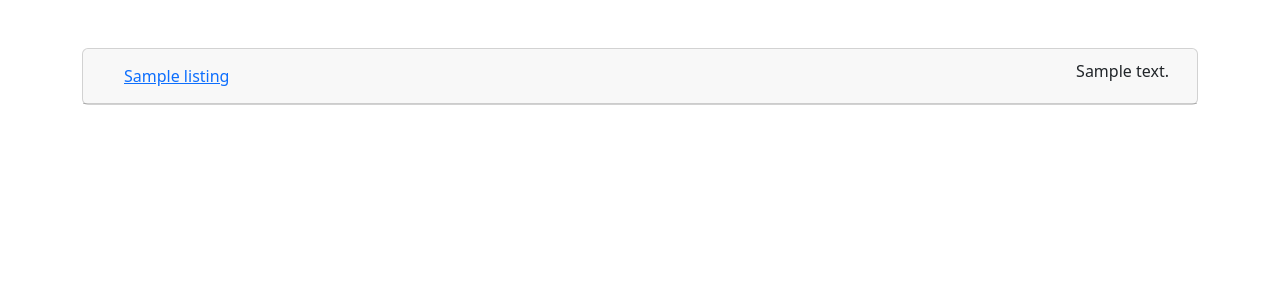
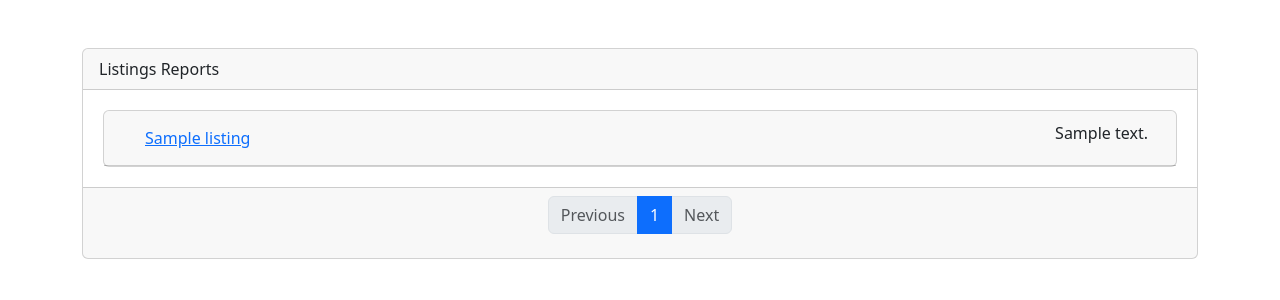
Before and after one commit to bagheriAlmas/django_reservation_system, a Django app: template src/templates/pages/listings_report.html in a window 1280 px wide. Shown: the top 300 px of the page. Run offline with Django 4.2, Linux system fonts and the light colour scheme; the template is opened without the code that fills it: most values are stand-ins (such as "Sample title", 1, 10 or a date in 2020); some libraries are stand-ins or nearby versions.

Commit message:
Add pagination in template

```diff
--- a/src/templates/pages/listings_report.html
+++ b/src/templates/pages/listings_report.html
@@ -4,9 +4,15 @@
 {% endblock %}
 
 {% block content %}
+
+    <div class="card">
+        <div class="card-header">
+            Listings Reports
+        </div>
+        <div class="card-body">
             <div id="accordion">
                 {% for listing in listings %}
-            <div class="card">
+                    <div class="card m-1">
                         <div class="card-header" id="heading{{ listing.id }}">
                             <h5 class="mb-0">
                                 <div class="container-fluid">
@@ -47,7 +53,8 @@
                                     </tr>
                                     </thead>
                                     <tbody>
-                            {% for reservation in listing.reservations.all %}
+                                    {% for reservation in listing.reservations.all|slice:":10" %}
+
                                         <tr>
                                             <th scope="row">{{ forloop.counter }}</th>
                                             <td>{{ reservation.name }}</td>
@@ -56,11 +63,68 @@
                                             <td>{{ reservation.get_difference_date_days }}</td>
                                         </tr>
                                     {% endfor %}
+
                                     </tbody>
+
                                 </table>
+                                {% if listing.reservations.count > 10 %}
+                                    <!-- Display a button or any other content to show more items -->
+                                    Your records are more than 10 items, to show all records,
+                                    <a type="button" class="btn btn-light"
+                                       href="{% url 'listing-details' listing.id %}">Click
+                                        Here!</a>
+                                {% endif %}
                             </div>
                         </div>
                     </div>
                 {% endfor %}
             </div>
+        </div>
+        <div class="card-footer">
+            {#    Pagination#}
+            <div class="d-flex justify-content-center">
+                <nav aria-label="...">
+                    <ul class="pagination">
+                        {% if listings.has_previous %}
+
+                            <li class="page-item">
+                                <a class="page-link" href="?page={{ listings.previous_page_number }}">Previous</a>
+                            </li>
+                        {% else %}
+                            <li class="page-item disabled">
+                                <a class="page-link" href="#" tabindex="-1">Previous</a>
+                            </li>
+
+                        {% endif %}
+
+
+                        {% for i in listings.paginator.page_range %}
+                            {% if i == listings.number %}
+                                <li class="page-item active">
+                                    <a class="page-link" href="#">{{ i }} <span class="sr-only"></span></a>
+                                <li>
+                                    {% else %}
+                                <li class="page-item"><a class="page-link" href="?page={{ i }}">{{ i }}</a></li>
+                            {% endif %}
+                        {% endfor %}
+
+                        {% if listings.has_next %}
+                            <li class="page-item">
+                                <a class="page-link" href="?page={{ listings.next_page_number }}">Next</a>
+                            </li>
+                        {% else %}
+                            <li class="page-item disabled">
+                                <a class="page-link" href="#" tabindex="-1">Next</a>
+                            </li>
+                        {% endif %}
+                    </ul>
+                </nav>
+            </div>
+        </div>
+    </div>
+
+
+
+
+
 {% endblock %}
```
Lines whose indentation alone changed are shown as unchanged.
